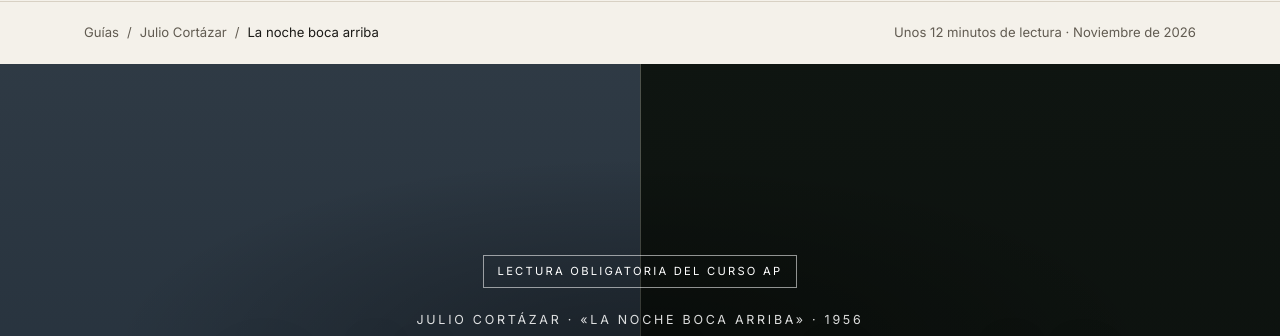
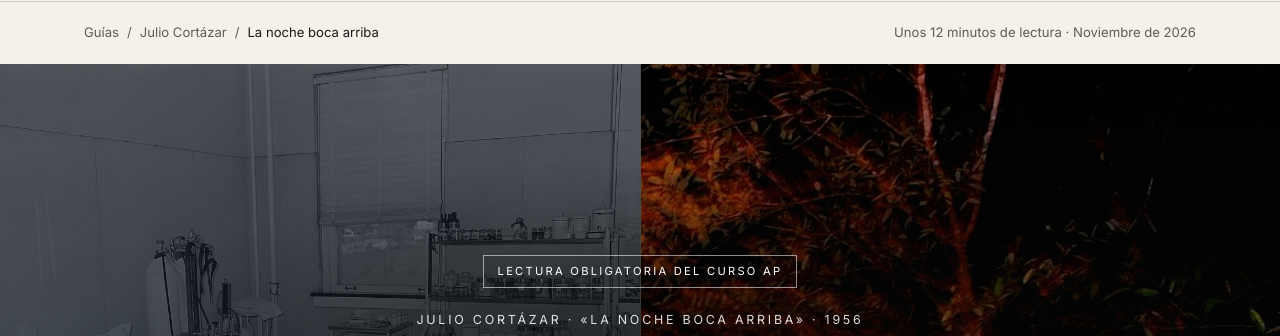
Before and after one commit to cmhohn05/Projecto-Final, a plain HTML site: page index.html in a window 1280 px wide. Shown: the part 71-407 px from the top of the page. Drawn offline with Linux system fonts and the light colour scheme.

Commit message:
Add hero, codex and portrait photos with credits
- Hero: 1946 operating room (Russell Lee, NARA, public domain) and the
  Amazon rainforest at night (James Martins, CC BY 3.0), cropped and toned
- Context: Codex Mendoza folio 64r (public domain)
- Image credits listed under Obras citadas

Co-Authored-By: Claude Opus 5.5 <noreply@anthropic.com>
Claude-Session: https://claude.ai/code/session_01FPLsEYkPyo3HrL5ZQjHwUa

```diff
--- a/index.html
+++ b/index.html
@@ -54,11 +54,11 @@
 <section class="hero" aria-labelledby="titulo">
   <div class="hero__media">
     <figure class="hero__half hero__half--city">
-      <img src="img/ciudad-quirofano.jpg" onerror="this.hidden=true" width="1280" height="985" alt="Fotografía en blanco y negro de una sala de operaciones de 1946, con lámparas y una camilla.">
+      <img src="img/ciudad-quirofano.jpg" onerror="this.hidden=true" width="1198" height="993" alt="Fotografía en blanco y negro de una sala de operaciones vacía en 1946, con una mesa de operaciones y estantes con frascos.">
       <figcaption>La ciudad</figcaption>
     </figure>
     <figure class="hero__half hero__half--jungle">
-      <img src="img/selva-noche.jpg" onerror="this.hidden=true" width="1280" height="853" alt="Fotografía de una selva tropical de noche.">
+      <img src="img/selva-noche.jpg" onerror="this.hidden=true" width="580" height="600" alt="Árboles de la selva amazónica de noche, iluminados por una luz roja.">
       <figcaption>La selva</figcaption>
     </figure>
   </div>
@@ -345,7 +345,7 @@
 
     <article class="feature">
       <figure class="feature__figure">
-        <img src="img/codice-mendoza.jpg" onerror="this.closest('figure').hidden=true" width="900" height="1278" loading="lazy" alt="Página del Códice Mendoza con guerreros aztecas vestidos con trajes de guerra. Cada uno sujeta a un prisionero del pelo.">
+        <img src="img/codice-mendoza.jpg" onerror="this.closest('figure').hidden=true" width="800" height="1147" loading="lazy" alt="Página del Códice Mendoza con guerreros aztecas vestidos con trajes de guerra. Cada uno sujeta a un prisionero del pelo.">
         <figcaption>Guerreros aztecas con sus prisioneros. <i>Códice Mendoza</i>, hacia 1541.</figcaption>
       </figure>
       <div class="feature__text">
@@ -358,7 +358,7 @@
 
     <article class="feature feature--reverse">
       <figure class="feature__figure feature__figure--portrait">
-        <img src="img/cortazar-1967.jpg" onerror="this.closest('figure').hidden=true" width="700" height="940" loading="lazy" alt="Retrato en blanco y negro de Julio Cortázar en 1967, con traje oscuro y un cigarrillo.">
+        <img src="img/cortazar-1967.jpg" onerror="this.closest('figure').hidden=true" width="500" height="671" loading="lazy" alt="Retrato en blanco y negro de Julio Cortázar en 1967, con traje oscuro y un cigarrillo.">
         <figcaption>Julio Cortázar en París, 1967. Foto de Sara Facio.</figcaption>
       </figure>
       <div class="feature__text">
@@ -546,7 +546,10 @@
 
   <h2 class="sources__title sources__title--sub">Créditos de las imágenes</h2>
   <ul class="sources__list" data-image-credits>
+    <li><i>Códice Mendoza</i>, folio 64r. Hacia 1541. Bodleian Library, Universidad de Oxford, MS. Arch. Selden. A. 1. Wikimedia Commons, <a href="https://commons.wikimedia.org/wiki/File:Codex_Mendoza_folio_64r.jpg">commons.wikimedia.org/wiki/File:Codex_Mendoza_folio_64r.jpg</a>. Dominio público.</li>
     <li>Facio, Sara. <i>Julio Cortázar</i>. 1967. Wikimedia Commons, <a href="https://commons.wikimedia.org/wiki/File:Cort%C3%A1zar.jpg">commons.wikimedia.org/wiki/File:Cortázar.jpg</a>. Dominio público.</li>
+    <li>Lee, Russell. <i>Operating Room. Clinch Valley Clinic Hospital, Richlands, Tazewell County, Virginia</i>. 28 de ago. de 1946. National Archives and Records Administration, 541101. Wikimedia Commons, <a href="https://commons.wikimedia.org/wiki/File:Operating_room._Clinch_Valley_Clinic_Hospital,_Richlands,_Tazewell_County,_Virginia._-_NARA_-_541101.jpg">commons.wikimedia.org/wiki/File:Operating_room._Clinch_Valley_Clinic_Hospital…</a>. Dominio público. Recortada.</li>
+    <li>Martins, James. <i>Night in Amazon Rainforest</i>. 27 de jul. de 2005. Wikimedia Commons, <a href="https://commons.wikimedia.org/wiki/File:Night_in_amazon_rainforest_-_panoramio.jpg">commons.wikimedia.org/wiki/File:Night_in_amazon_rainforest_-_panoramio.jpg</a>. Licencia <a href="https://creativecommons.org/licenses/by/3.0/">CC BY 3.0</a>. Recortada y oscurecida para esta página.</li>
   </ul>
 </section>
 
--- a/styles.css
+++ b/styles.css
@@ -185,10 +185,10 @@ img { display: block; max-width: 100%; height: auto; }
 .hero__half--jungle { background: #111914; }
 .hero__half img { width: 100%; height: 100%; object-fit: cover; }
 .hero__half::after { content: ""; position: absolute; inset: 0; }
-.hero__half--city img { filter: grayscale(1) contrast(1.08) brightness(0.92); }
-.hero__half--city::after { background: linear-gradient(180deg, rgba(18, 30, 42, 0.30), rgba(18, 30, 42, 0.62)); }
-.hero__half--jungle img { filter: saturate(0.55) contrast(1.1) brightness(0.62); }
-.hero__half--jungle::after { background: linear-gradient(180deg, rgba(10, 13, 11, 0.35), rgba(10, 13, 11, 0.72)); }
+.hero__half--city img { filter: grayscale(1) contrast(1.05) brightness(0.85); }
+.hero__half--city::after { background: linear-gradient(180deg, rgba(16, 26, 36, 0.52), rgba(16, 26, 36, 0.74)); }
+.hero__half--jungle img { filter: saturate(0.9) contrast(1.08) brightness(1.1); }
+.hero__half--jungle::after { background: linear-gradient(180deg, rgba(10, 13, 11, 0.08), rgba(10, 13, 11, 0.5)); }
 .hero__half--jungle { border-left: 1px solid rgba(236, 230, 217, 0.28); }
 .hero__half figcaption {
   position: absolute; bottom: 24px; z-index: 1;
@@ -201,7 +201,7 @@ img { display: block; max-width: 100%; height: auto; }
   position: absolute; inset: 0; z-index: 2;
   display: flex; flex-direction: column; align-items: center; justify-content: center;
   padding: 24px; text-align: center; color: #FFFFFF;
-  background: radial-gradient(ellipse 55% 45% at 50% 50%, rgba(0, 0, 0, 0.38), transparent 75%);
+  background: radial-gradient(ellipse 55% 45% at 50% 50%, rgba(0, 0, 0, 0.42), transparent 75%);
   pointer-events: none;
 }
 .hero__label {
```
Also changed, not shown: img/ciudad-quirofano.jpg (added), img/codice-mendoza.jpg (added), img/selva-noche.jpg (added).
